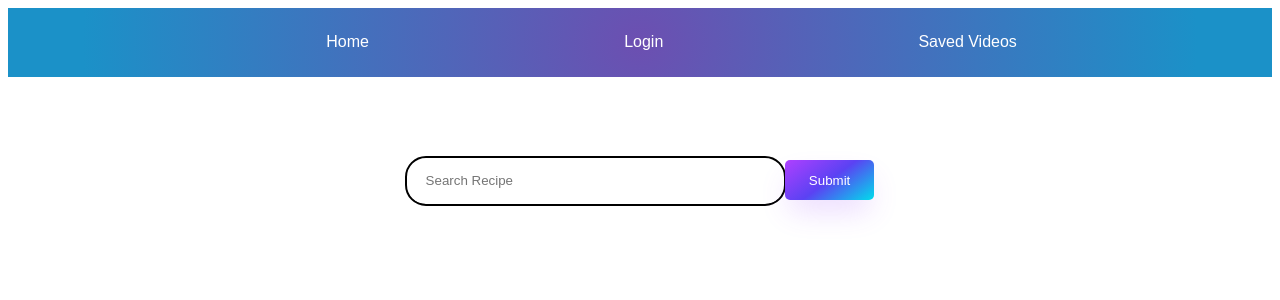
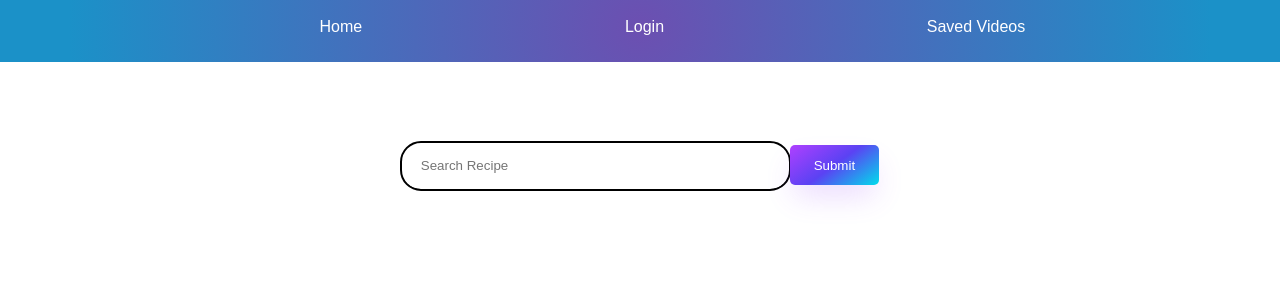
Before and after one commit to samkim777/Youcook, a React (Create React App) app in the folder client/: page / in a window 1280 px wide. Shown: the top 300 px of the page. Built offline with nearby package versions, Linux system fonts and the light colour scheme.

Commit message:
Change css margin for navbar

```diff
--- a/client/src/App.css
+++ b/client/src/App.css
@@ -153,3 +153,7 @@ input:focus {
  margin-left: 43%;
  margin-top:5%;
 }
+#root {
+  display:relative;
+  margin: -1rem -1rem 0 -1rem;
+}
```
